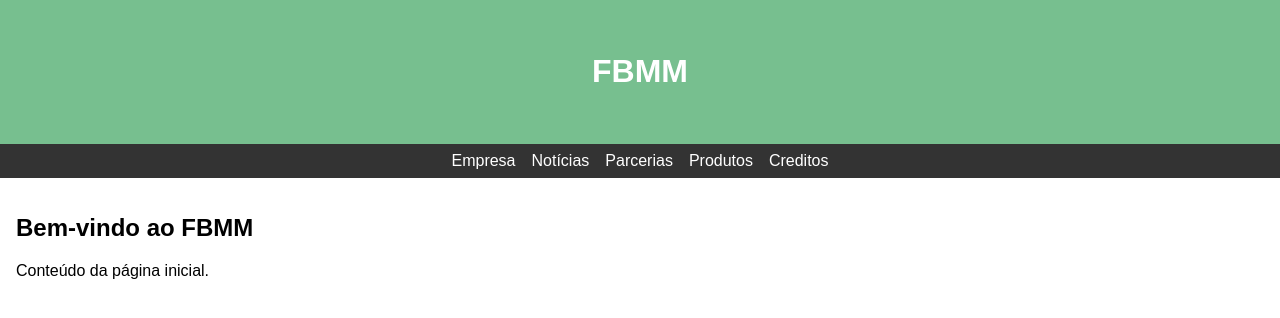
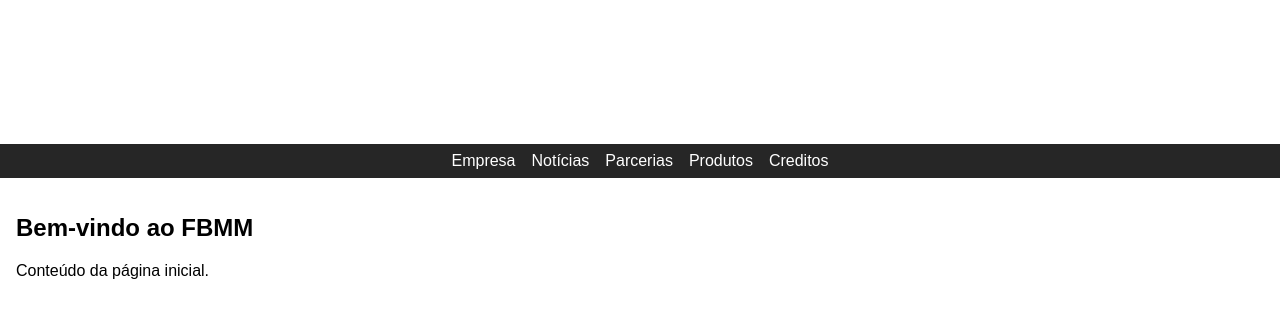
Before and after one commit to Fbmm-dot/fmmb, a plain HTML site: page index.html in a window 1280 px wide. Drawn offline with Linux system fonts and the light colour scheme.

Commit message:
Update estilo.css

```diff
--- a/estilo.css
+++ b/estilo.css
@@ -5,14 +5,14 @@ body {
 }
 
 header {
-    background-color: #77bf8f;
+    background-color: ##81a69e;
     color: rgb(255, 255, 255);
     text-align: center;
     padding: 2em;
 }
 
 nav {
-    background-color: #333;
+    background-color: #262626;
 }
 
 nav ul {
```
